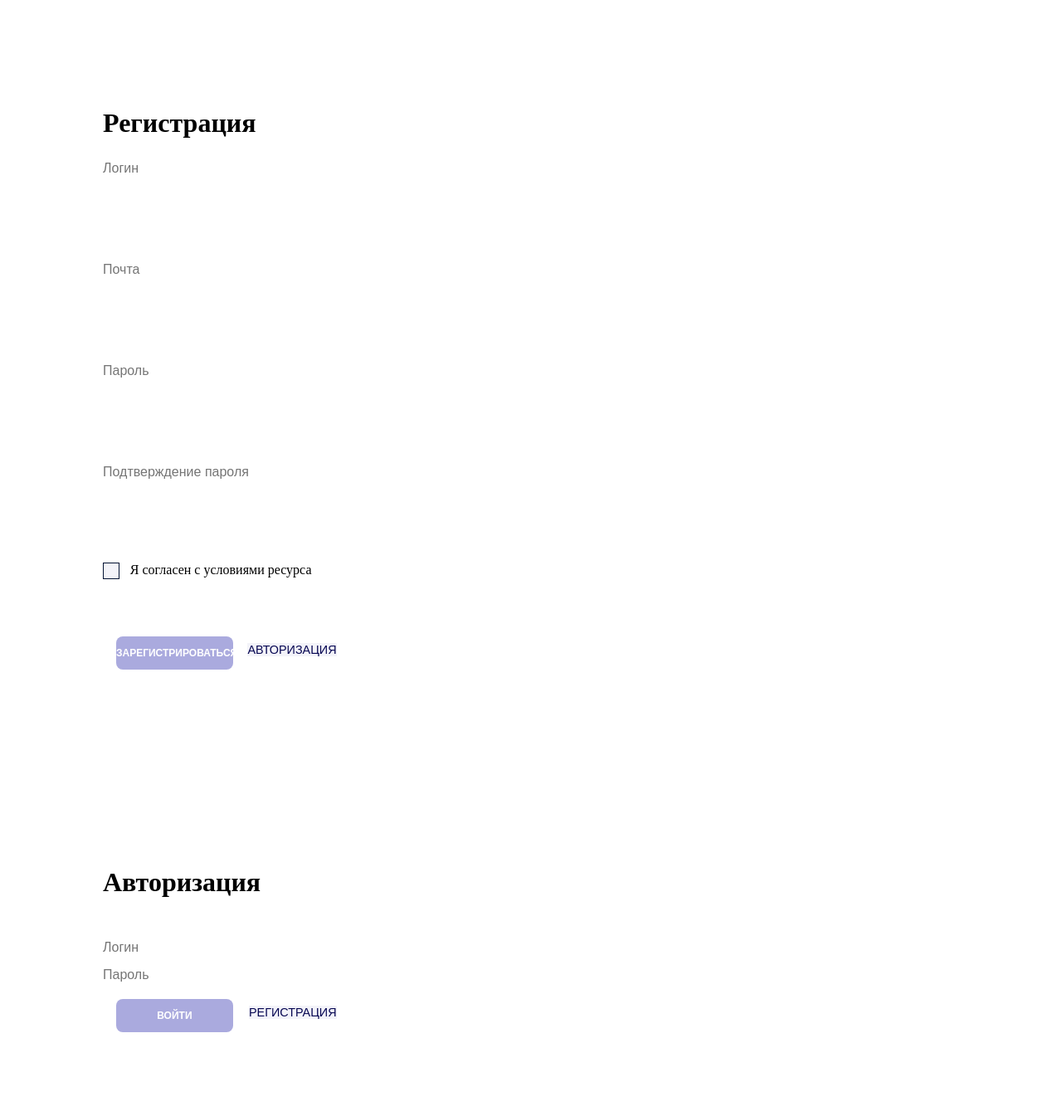
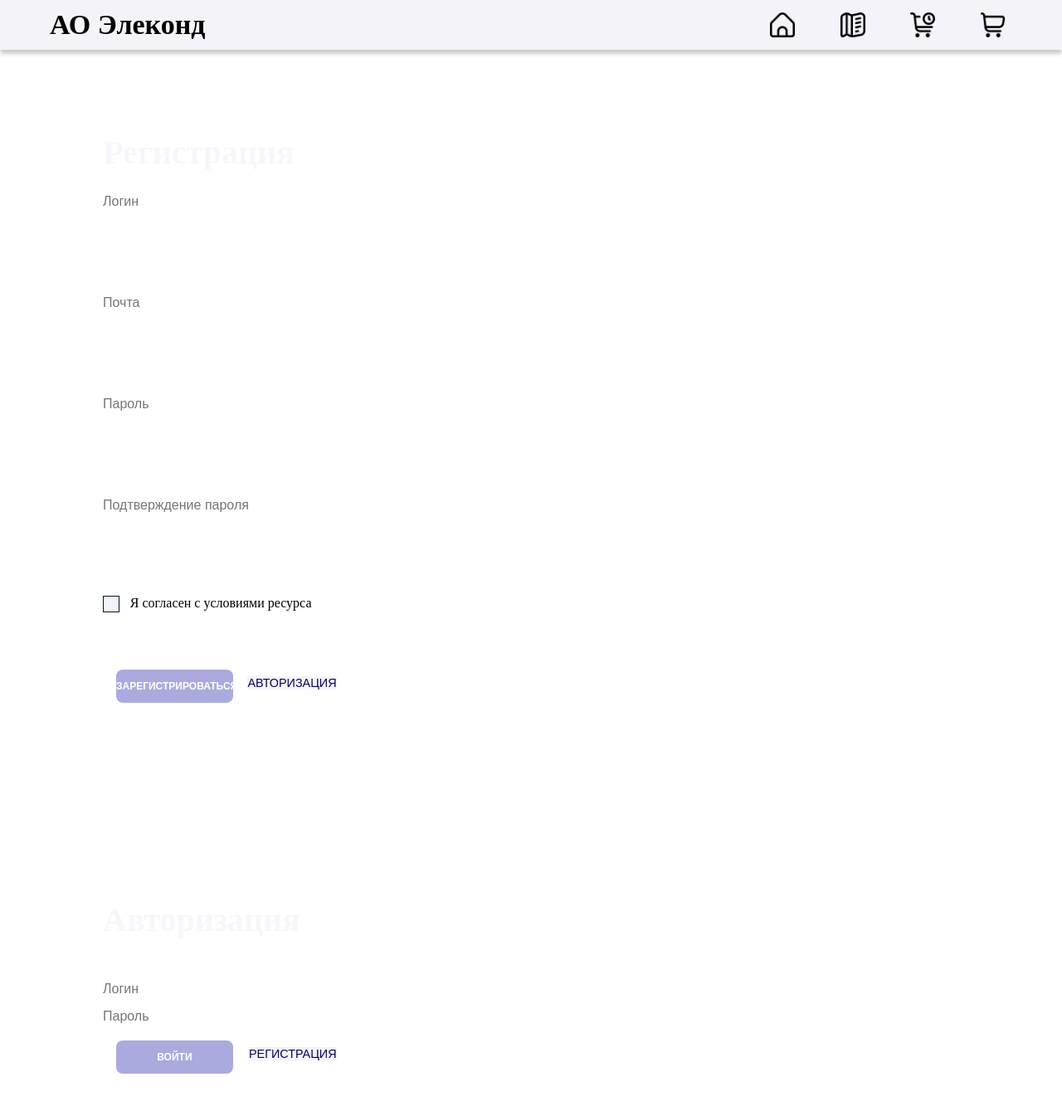
Before and after one commit to nsterhova88-dot/kursovaya, a PHP site: page /pages/auth_reg.php in a window 1280 px wide. Shown: the whole page at 83% size. Before the commit the page ends 1244 px from the top, so only its background shows below. Run offline with PHP 8.4, Linux system fonts and the light colour scheme.

Commit message:
21.11.2026 9:15 change

```diff
--- a/pages/auth_reg.php
+++ b/pages/auth_reg.php
@@ -14,11 +14,19 @@
     <link rel="stylesheet" href="../style/style.css">
 </head>
 <body>
+    <header>
+        <h2>АО Элеконд</h2>
+        <nav>
+            <a href="index.php"><img src="../img/home.png" alt="icon1"></a>
+            <a href="pages/catalog.php"><img src="../img/catalog.png" alt="icon2"></a>
+            <a href="pages/zakaz.php"><img src="../img/zakaz.png" alt="icon3"></a>
+            <a href="pages/cart.php"><img src="../img/cart.png" alt="icon4"></a>
+        </nav>
+    </header>
     <main>
-        <div class="img"></div>
-        <div class="registration">
+        <div class="reg" id="reg">
             <h1>Регистрация</h1>
-            <form action="vendor/registration.php" method="POST" class="registrationForm">
+            <form action="../vendor/reg.php" method="POST" class="regForm">
                 <input type="login" name="login_reg" class="login_reg" placeholder="Логин">
                 <div class="line"></div>
 
@@ -30,6 +38,7 @@
 
                 <input type="password" name="conf_pass_reg" class="conf_pass_reg" placeholder="Подтверждение пароля">
                 <div class="line"></div>
+
                 <div class="sogl">
                     <div class="checkbox" active="false">
                         <div class="active_checkbox">
@@ -38,13 +47,16 @@
                     </div>
                     Я согласен с условиями ресурса
                 </div>
+
                 <button class="submit" type="submit" onclick="create()">ЗАРЕГИСТРИРОВАТЬСЯ</button>
             </form>
             <div class="btn-change"><button class="change" onclick="changeA()" number="1">АВТОРИЗАЦИЯ</button></div>
         </div>
-        <div class="avtorisation">
+
+
+        <div class="auth" id="auth">
             <h1 style="margin-bottom: 3vh;">Авторизация</h1>
-            <form action="vendor/avtorizaition.php" method="POST" class="avtorisationForm">
+            <form action="../vendor/auth.php" method="POST" class="authForm">
                 <input type="login_avto" name="login_avto" class="login_avto" placeholder="Логин">
                 <div class="line"></div>
 
@@ -55,6 +67,6 @@
             <div class="btn-change"><button class="change" onclick="changeR()" number="2">РЕГИСТРАЦИЯ</button></div>
         </div>
     </main>
-    <script src="script/script.js"></script>
+    <script src="../script/change_auth_reg.js"></script>
 </body>
 </html>
--- a/style/auth_reg.css
+++ b/style/auth_reg.css
@@ -1,15 +1,15 @@
 
-.registration, .avtorisation{
+.reg, .auth{
     padding: 10vh 5vw 10vh 5vw;
     width: 33vw;
     display: flex;
     flex-direction: column;
 }
-.avtorisation{
+.auth{
     height: 40vh;
 }
 
-.registrationForm, .avtorisationForm{
+.regForm, .authForm{
     display: flex;
     flex-direction: column;
     justify-content: space-between;
@@ -17,11 +17,11 @@
     margin: 2vh 0 2vh 0;
 }
 
-.avtorisationForm{
+.authForm{
     height: 25vh;
 }
 
-.registrationForm{
+.regForm{
     height: 80vh;
 }
 
--- a/style/style.css
+++ b/style/style.css
@@ -50,6 +50,31 @@
     box-shadow: var(--shadow);
 }
 
+h1{
+    font-size: 40px;
+    color: var(--text-light);
+    font-weight: 700;
+}
+h2{
+    font-size: 34px;
+    font-weight: 600;
+}
+h3{
+    font-size: 28px;
+    font-weight: 500;
+}
+h4{
+    font-size: 22px;
+    font-weight: 400;
+}
+p{
+    font-size: 18px;
+    font-weight: 300;
+}
+
+
+/*====================== ОФОРМЛЕНИЕ СТРАНИЦ =====================*/
+
 header{
     height: 60px;
     width: 100%;
@@ -76,6 +101,33 @@ nav{
     justify-content: space-between;
 }
 
+.burger{
+    display: none;
+}
+
+ul{
+    background-color: var(--bg-light);
+    padding: 20px 10px;
+    border-radius: var(--border-radius);
+    display: flex;
+    flex-direction: column;
+    gap: 5px;
+}
+
+nav a, header ul a{
+    border-radius: var(--border-radius);
+    text-align: center;
+    min-width: fit-content;
+    padding: 3px 8px;
+    cursor: pointer;
+    transition: 0.4s ease;
+}
+
+nav a:hover, header ul a:hover{
+    background-color: var(--another-blue1);
+}
+
+
 main{
     height: auto;
     width: 100%;
```
Also changed, not shown: index.php (+15 -5 lines), style/index.css (+41 -0 lines), script/change_auth_reg.js (added).
